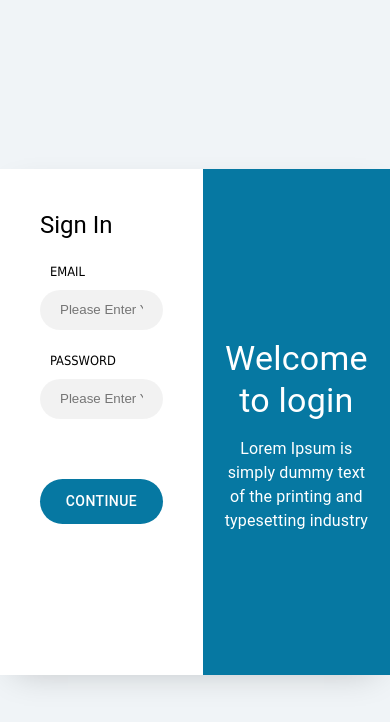
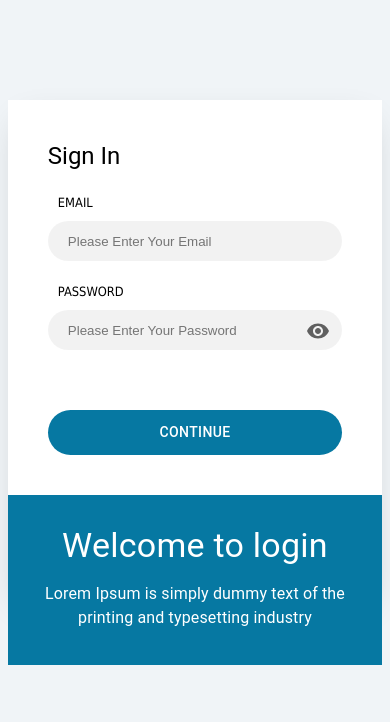
Before and after one commit to minoo-cyber/part, a React (Create React App) app: page / in a window 390 px wide. Shown: the top 722 px of the page. Built offline with nearby package versions, Linux system fonts and the light colour scheme.

Commit message:
responsive

```diff
--- a/src/pages/login/components/otp/otp.style.ts
+++ b/src/pages/login/components/otp/otp.style.ts
@@ -25,10 +25,12 @@ export const wrapperInput: SxProps = {
     borderRadius: "50%",
     textAlign: "center",
     fontWeight: "700",
-    width: "38px",
-    height: "38px",
+    width: "45px",
+    height: "45px",
     margin: "10px",
     outline: "none",
     border: "none",
+    fontSize: "1.4rem",
+    "@media (max-width: 400px)": { margin: "2px" },
   },
 };
--- a/src/pages/login/index.tsx
+++ b/src/pages/login/index.tsx
@@ -6,14 +6,27 @@ import { useMutation } from "@tanstack/react-query";
 import { getOtpService, loginService } from "../../services/login.api";
 import useAppDispatch from "../../hooks/useDispatch";
 import { userToken } from "../../redux/slices/userSlice";
+import RemoveRedEyeIcon from "@mui/icons-material/RemoveRedEye";
+import VisibilityOffIcon from "@mui/icons-material/VisibilityOff";
 
 const Login = () => {
   const [showVerify, setShowVerify] = useState<boolean>(false);
   const [email, setEmail] = useState<string>("");
   const [password, setPassword] = useState<string>("");
+  const [showPass, setShowPass] = useState<boolean>(false);
+  const [type, setType] = useState<string>("password");
   const loginQuery = useMutation(loginService);
   const getOtpQuery = useMutation(getOtpService);
   const dispatch = useAppDispatch();
+
+  const handleShow = () => {
+    setShowPass(!showPass);
+    setType("text");
+  };
+  const handleHide = () => {
+    setShowPass(!showPass);
+    setType("password");
+  };
 
   const handleSubmit = (e: SyntheticEvent<HTMLFormElement>) => {
     e.preventDefault();
@@ -62,13 +75,18 @@ const Login = () => {
               <label htmlFor="password">PASSWORD</label>
               <br />
               <input
-                type="password"
+                type={type}
                 id="password"
                 placeholder="Please Enter Your Password"
                 required
                 value={password}
                 onChange={(e) => setPassword(e.target.value)}
               />
+              {!showPass ? (
+                <RemoveRedEyeIcon onClick={handleShow} />
+              ) : (
+                <VisibilityOffIcon onClick={handleHide} />
+              )}
             </Box>
             <Button
               type="submit"
--- a/src/pages/login/login.style.ts
+++ b/src/pages/login/login.style.ts
@@ -4,14 +4,19 @@ export const wrapperBox: SxProps = {
   display: "flex",
   flexWrap: "wrap",
   width: "900px",
-  maxWidth: "100%",
+  maxWidth: "96%",
   margin: "0 auto",
   height: "60vh",
   marginTop: "20vh",
   boxShadow: "0px 10px 34px -15px rgba(0, 0, 0, 0.24)",
   background: "#ffffff",
+  "@media (max-width: 700px)": {
+    marginTop: "100px",
+    "&>div": {
+      width: "100%",
+    },
+  },
 };
-
 export const wrapperFormBox: SxProps = {
   width: "52%",
   padding: "40px",
@@ -20,6 +25,7 @@ export const wrapperFormBox: SxProps = {
   },
   "& form>div": {
     marginBottom: "20px",
+    position: "relative",
   },
 };
 
@@ -35,7 +41,7 @@ export const formBox: SxProps = {
     width: "100%",
     height: "40px",
     marginTop: "10px",
-    padding: "0 20px",
+    padding: "0 40px 0 20px",
     outline: "none",
   },
   "& button": {
@@ -45,13 +51,19 @@ export const formBox: SxProps = {
     height: "45px",
     marginTop: "40px",
   },
+  "& svg": {
+    position: "absolute",
+    right: "12px",
+    top: "38px",
+    opacity: "0.6",
+    cursor: "pointer",
+  },
 };
 export const welcomeBox: SxProps = {
   width: "48%",
   color: "#ffffff",
   textAlign: "center",
-  padding: "20px",
-  paddingTop: "20vh",
+  padding: "20vh 20px 20px 20px",
   "& p": {
     margin: "15px auto",
   },
@@ -63,4 +75,7 @@ export const welcomeBox: SxProps = {
     display: "inline-block",
     textDecoration: "none",
   },
+  "@media (max-width: 700px)": {
+    paddingTop: "30px",
+  },
 };
```
Also changed, not shown: src/pages/userPanel/index.tsx (line endings or trailing spaces).
